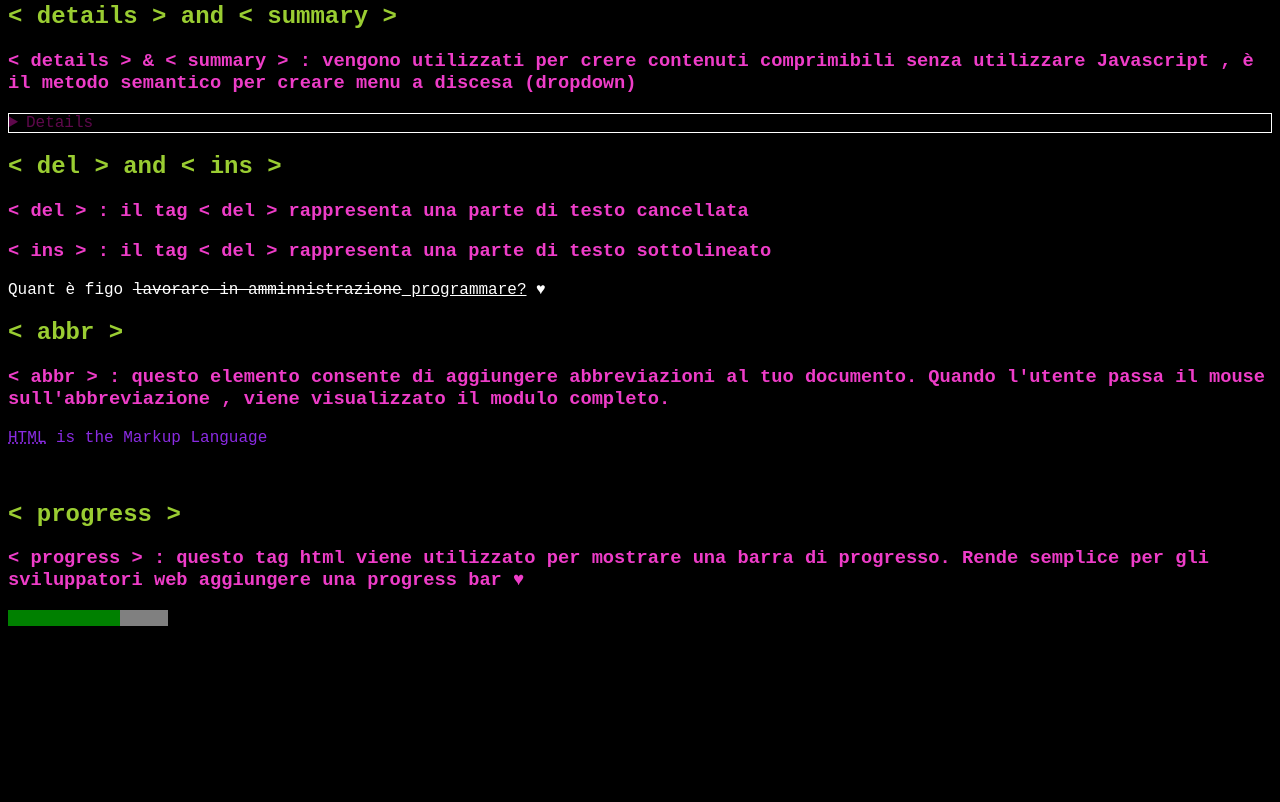
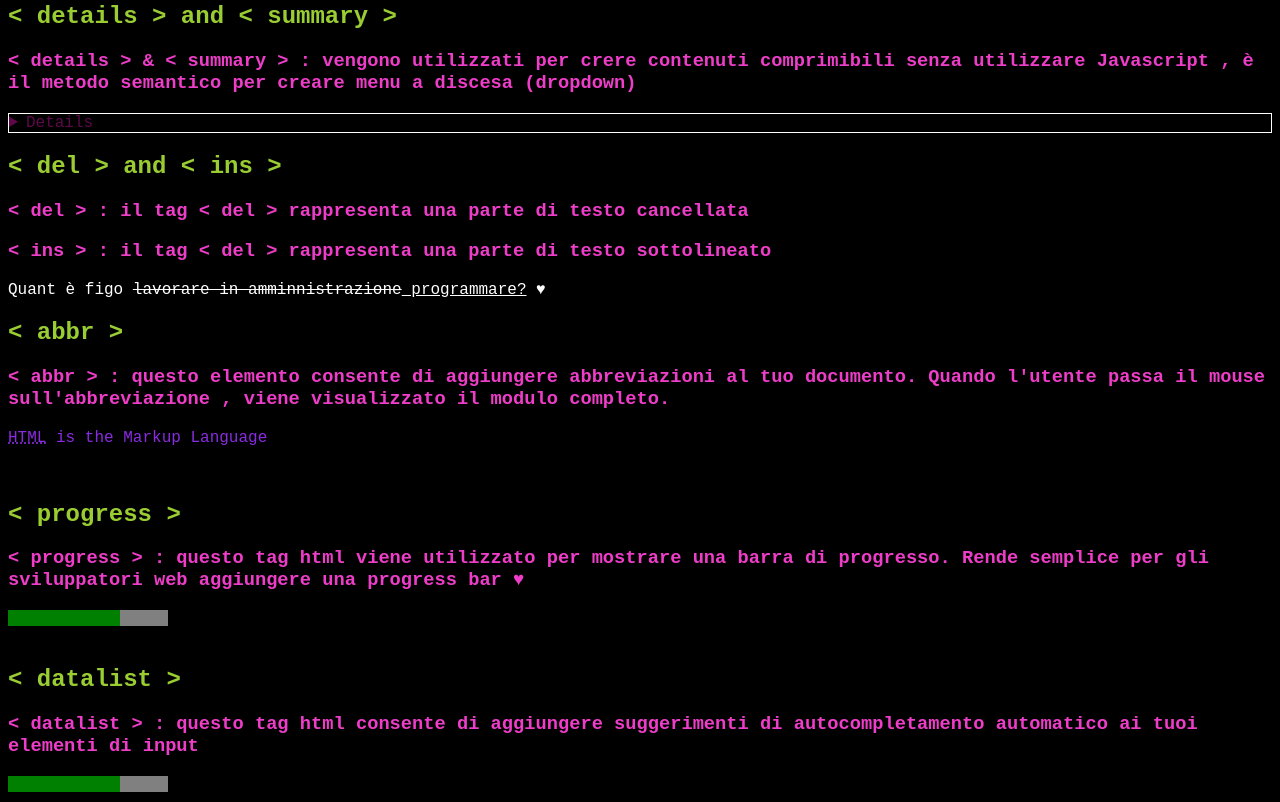
Before and after one commit to SimonaCaruso87/Rare-Html, a plain HTML site: page index.html in a window 1280 px wide. Shown: the part 471-1273 px from the top of the page. Before the commit the page ends 1125 px from the top, so only its background shows below. Drawn offline with Linux system fonts and the light colour scheme; a script that the page names is missing.

Commit message:
Add new tag html progress

```diff
--- a/index.html
+++ b/index.html
@@ -75,6 +75,12 @@
         </div>
 
         <br>
+
+        <div>
+            <h2 class="color-mark"> < datalist > </h2>
+            <h3 class="color-h3"> < datalist > :  questo tag html consente di aggiungere suggerimenti di autocompletamento automatico ai tuoi elementi di input </h3>
+            <progress id="project" max="100" value="70">Quanto è bello lavorare in full remote?</progress>
+        </div>
     </main>
 
     <!-- CDN JAVASCRIPT -->
```
